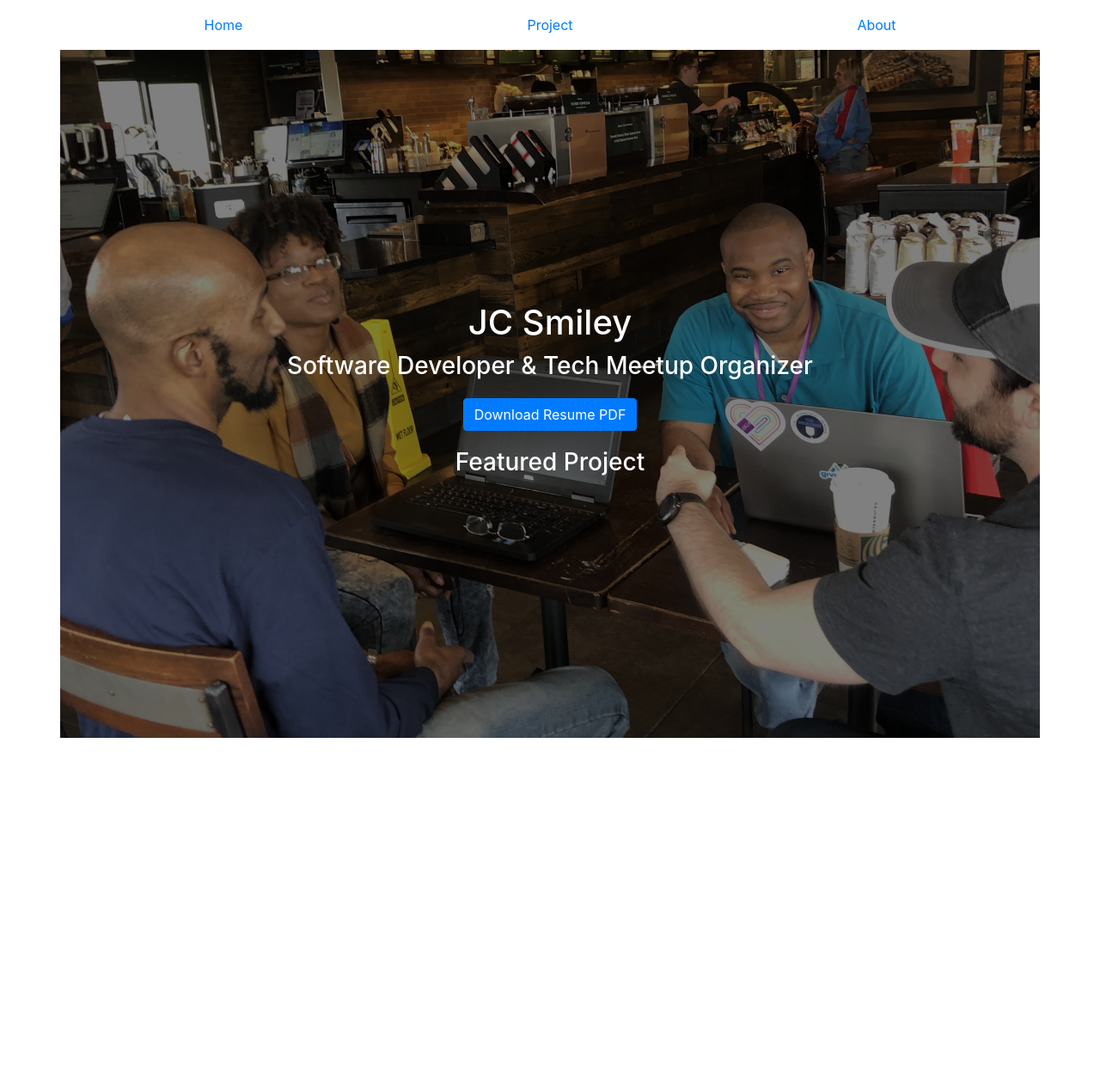
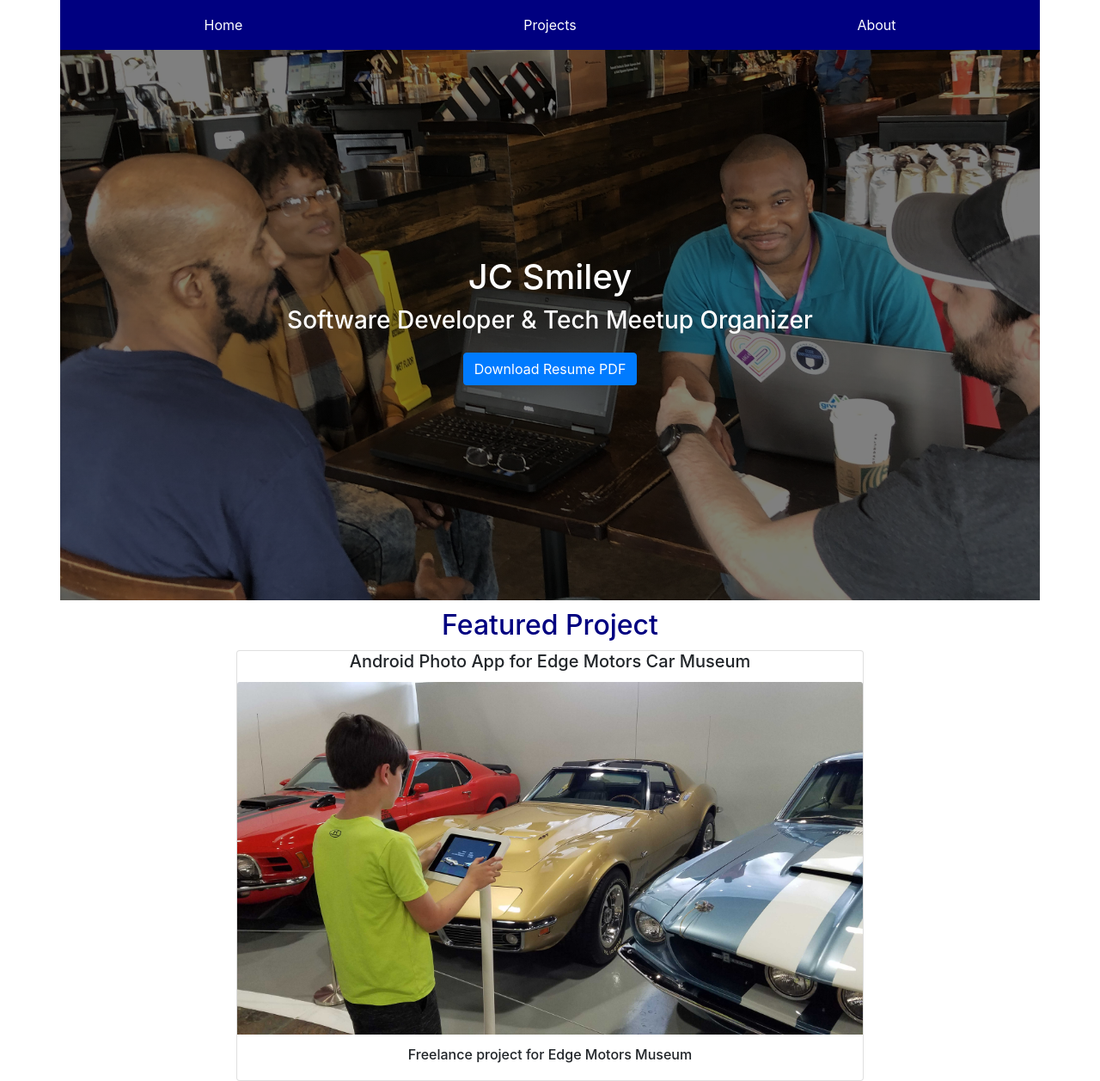
Before and after one commit to jcsmileyjr/v2-Portfolio, a React (Create React App) app in the folder portfolio/: page / in a window 1280 px wide. Shown: the whole page at 86% size. Before the commit the page ends 858 px from the top, so only its background shows below. Built offline with nearby package versions, Linux system fonts and the light colour scheme.

Commit message:
Building out the nav and intro page featured project

```diff
--- a/portfolio/src/App.css
+++ b/portfolio/src/App.css
@@ -5,7 +5,7 @@
   text-align: center;
 }
 
-/*Add space above and below the heading on the About page*/
+/*Add space above and below the heading on the About Component*/
 .rowWhiteSpace, #intro > h1, h3, Button {
   margin-top: 10px;
   margin-bottom: 10px;
@@ -14,14 +14,23 @@
 /********** End of Global App Styling **********/
 
 
-/********** Intro Page Styling **********/
+/********** Nav Component Styling **********/
+.navSection {
+  background-color: navy;
+}
+
+.navButton {
+  color: white;
+}
+
+/********** End of Nav Component Styling **********/
+
+/********** Intro Component Styling **********/
 
 /*Style for the entire Intro Container*/
 .introContainer {
-  min-height: 100vh; /*made the container the height of the screen window*/
-  display: flex; /* Affect content of this container*/
-  align-items: center; /*Center the content on the x axis*/
-  justify-content: center; /*Center the content on the y axis*/
+  min-height: 80vh; /*made the container the height of the screen window*/
+
 }
 
 /*Style for the text content in Intro*/
@@ -41,15 +50,28 @@ really wasn't working. The fix was to use a linear-gradient.
   background-position: center center;
   overflow: hidden;
   background-attachment: fixed;
+  display: flex; /* Affect content of this container*/
+  align-items: center; /*Center the content on the x axis*/
+  justify-content: center; /*Center the content on the y axis*/
 }
 
-/********** End Intro Page Styling **********/
 
 
-/********** About Page Styling **********/
+/********** End Intro Component Styling **********/
 
-/*Style for Sub-Title on About page*/
+
+/********** About Component Styling **********/
+
+/*Style for Sub-Title on About Component*/
 .greyColor {
   color: grey;
   margin-bottom: 10px;
 }
+
+/********** End of About Component Styling **********/
+
+
+/********** Project Component Styling **********/
+
+
+/********** End of Project Component Styling **********/
--- a/portfolio/src/App.js
+++ b/portfolio/src/App.js
@@ -1,11 +1,12 @@
 import React, { Component } from 'react';
-import { Container, Row, Col} from 'react-bootstrap';
+import { Container, Row} from 'react-bootstrap';
+
 import './App.css';
 
 import Intro from './components/intro';
-import Project from './components/project'
 import About from './components/about';
 import Nav from './components/Nav';
+import Project from './components/project'
 
 function HomePage(props){
   return(
@@ -13,6 +14,17 @@ function HomePage(props){
       <Nav />
       <Intro />
     </div>
+  );
+}
+
+function AboutPage(props){
+  return(
+    <Container>
+      <Row>
+        <Nav />
+        <About />
+      </Row>
+    </Container>
   );
 }
 
--- a/portfolio/src/components/Nav.js
+++ b/portfolio/src/components/Nav.js
@@ -4,16 +4,16 @@ import '../App.css';
 
 export default function Nav(props){
     return(
-        <Container >
+        <Container className="navSection">
             <Row className="aboveOverlay">
             <Col className="center">
-                    <Button variant="link">Home</Button>
+                    <Button variant="link" className="navButton">Home</Button>
                 </Col>
                 <Col className="center">
-                    <Button variant="link">Project</Button>
+                    <Button variant="link" className="navButton">Projects</Button>
                 </Col>
                 <Col className="center">
-                    <Button variant="link">About</Button>
+                    <Button variant="link" className="navButton">About</Button>
                 </Col>
             </Row>
         </Container>
--- a/portfolio/src/components/intro.js
+++ b/portfolio/src/components/intro.js
@@ -1,17 +1,31 @@
 import React from 'react';
-import { Container, Row, Col, Button} from 'react-bootstrap';
+import { Container, Row, Col, Button, Card} from 'react-bootstrap';
 
 import '../App.css';
+import Project from './project';
 
 export default function Intro(props){
     return(
-        <Container className="introContainer introImage">
-            <Row className="introTitle">
-                <Col index="intro">
+        <Container >
+            <Row className="introContainer introImage">
+                <Col className="introTitle">
                     <h1>JC Smiley</h1>
                     <h3>Software Developer & Tech Meetup Organizer</h3>
                     <Button variant="primary">Download Resume PDF</Button>
-                    <h3>Featured Project</h3>
+                </Col>
+            </Row>
+            <Row>
+                <Col xs={{span:8, offset:2}}>
+                <h2 className="center rowWhiteSpace" style={{color:"navy"}}>Featured Project</h2>
+                <Card>
+                    <Card.Title  className="center">Android Photo App for Edge Motors Car Museum</Card.Title>
+                    <Card.Img
+                                variant="top"
+                                src={require("../img/car-boy.jpg")} />
+                        <Card.Body>
+                            <Card.Subtitle className="center">Freelance project for Edge Motors Museum</Card.Subtitle>
+                        </Card.Body>
+                    </Card>
                 </Col>
             </Row>
         </Container>
--- a/portfolio/src/components/project.js
+++ b/portfolio/src/components/project.js
@@ -1,14 +1,23 @@
 import React from 'react';
+import { Container, Row, Col, Card} from 'react-bootstrap';
+
 import '../App.css';
 
 export default function Project(props){
     return(
-        <div>
-            <section>
-                <div><h3>Edge Motors Museum</h3></div>
-                <div><h3>Freelance</h3></div>
-            </section>
-            <img class="projectPicture" src={require("../img/intro_meetup_small.jpg")} alt="Edge Moters Project" />
-        </div>
+        <Container>
+            <Row>
+                <Col>
+                <Card>
+                <Card.Title>Android Photo App for a Car Museum</Card.Title>
+                    <Card.Header className="projectImage"></Card.Header>
+                    <Card.Body>
+                        <Card.Subtitle>Freelance project for Edge Motors Museum</Card.Subtitle>
+
+                    </Card.Body>
+                </Card>
+                </Col>
+            </Row>
+        </Container>
     );
 }
```
Also changed, not shown: portfolio/src/img/car-boy.jpg (added).
